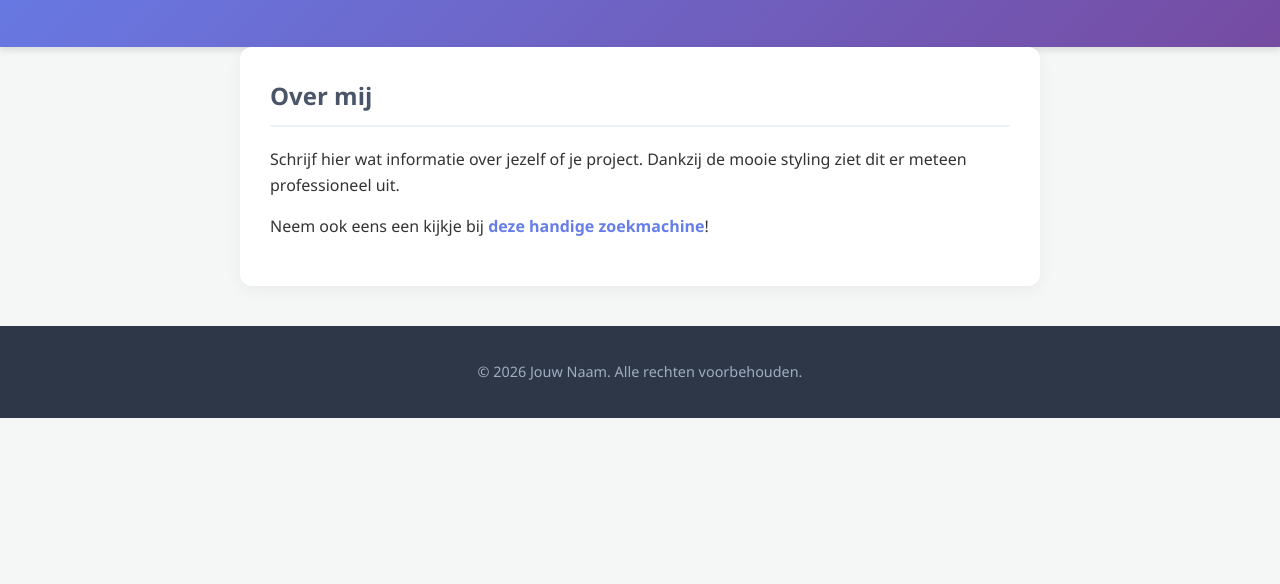
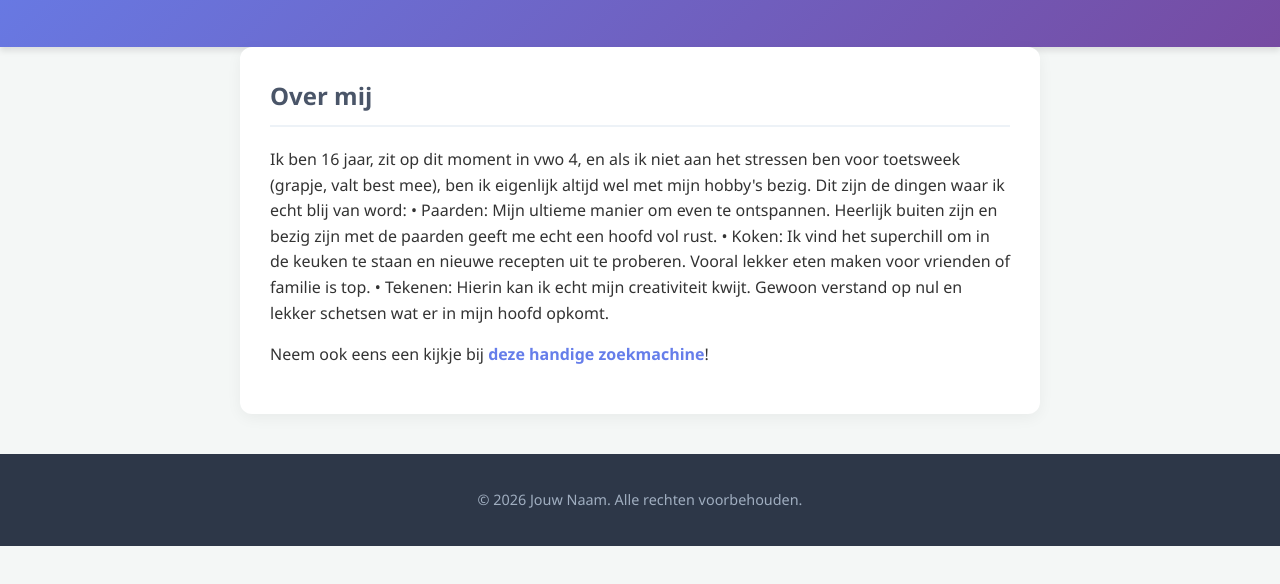
Before and after one commit to NotACatfish29/vlamweek-p1, a plain HTML site: page index.html in a window 1280 px wide. Shown: the part 158-742 px from the top of the page. Drawn offline with Linux system fonts and the light colour scheme.

Commit message:
tekst van over mij geschren

```diff
--- a/index.html
+++ b/index.html
@@ -19,7 +19,11 @@
     <main class="container">
         <section class="card">
             <h2>Over mij</h2>
-            <p>Schrijf hier wat informatie over jezelf of je project. Dankzij de mooie styling ziet dit er meteen professioneel uit.</p>
+            <p>Ik ben 16 jaar, zit op dit moment in vwo 4, en als ik niet aan het stressen ben voor toetsweek (grapje, valt best mee), ben ik eigenlijk altijd wel met mijn hobby's bezig.
+Dit zijn de dingen waar ik echt blij van word:
+• Paarden: Mijn ultieme manier om even te ontspannen. Heerlijk buiten zijn en bezig zijn met de paarden geeft me echt een hoofd vol rust.
+• Koken: Ik vind het superchill om in de keuken te staan en nieuwe recepten uit te proberen. Vooral lekker eten maken voor vrienden of familie is top.
+• Tekenen: Hierin kan ik echt mijn creativiteit kwijt. Gewoon verstand op nul en lekker schetsen wat er in mijn hoofd opkomt.</p>
 
             <p>Neem ook eens een kijkje bij <a href="https://www.google.com" target="_blank" rel="noopener noreferrer">deze handige zoekmachine</a>!</p>
         </section>
```
